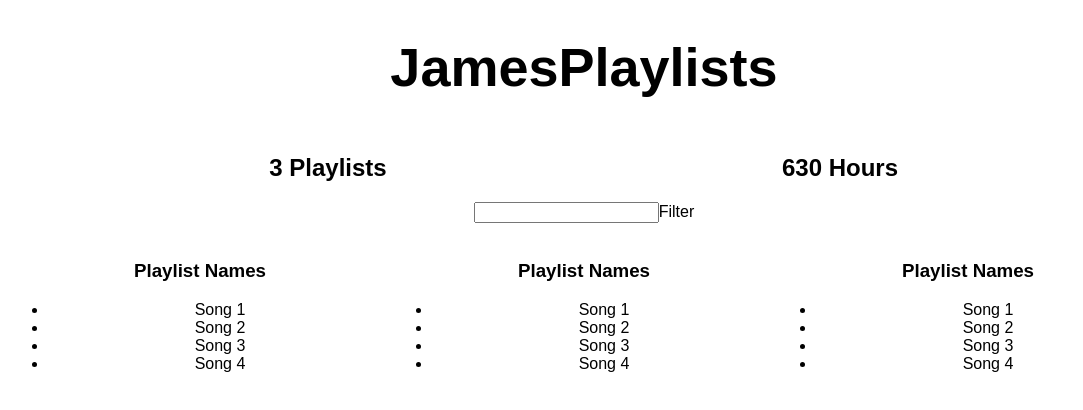
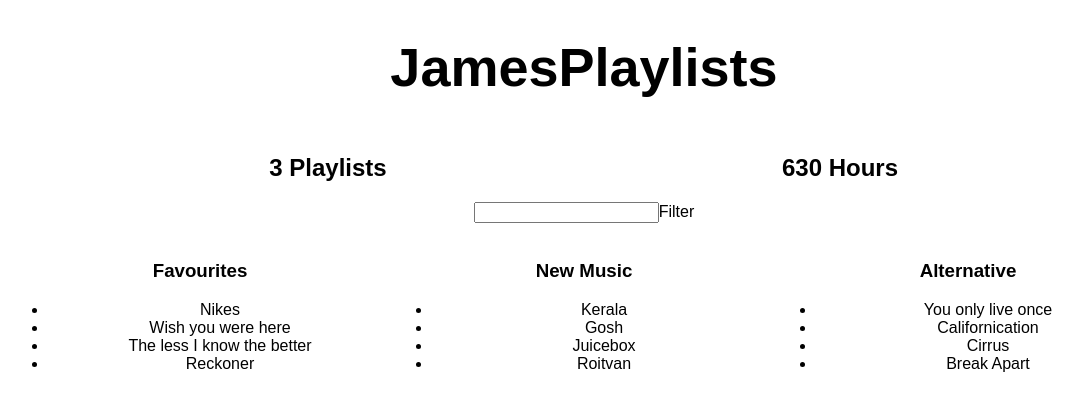
Before and after one commit to jimmymacleod/web-tips-spotify, a React (Create React App) app: page / in a window 1280 px wide. Shown: the top 410 px of the page, without its empty margins (56-1139 px from the left). Built offline with nearby package versions, Linux system fonts and the light colour scheme.

Commit message:
adding OAuth + filter component

```diff
--- a/src/App.js
+++ b/src/App.js
@@ -75,7 +75,10 @@
     return (
       <div>
         <img />
-        <input typle="text" />
+        <input
+          typle="text"
+          onKeyUp={event => this.props.onTextChange(event.target.value)}
+        />
         Filter
       </div>
     );
@@ -87,13 +90,8 @@
     return (
       <div style={{ width: "30%", display: "inline-block" }}>
         <img />
-        <h3>Playlist Names</h3>
-        <ul>
-          <li>Song 1</li>
-          <li>Song 2</li>
-          <li>Song 3</li>
-          <li>Song 4</li>
-        </ul>
+        <h3>{this.props.playlist.name}</h3>
+        <ul>{this.props.playlist.songs.map(song => <li>{song.name}</li>)}</ul>
       </div>
     );
   }
@@ -102,16 +100,31 @@
 class App extends Component {
   constructor() {
     super();
-    this.state = { serverData: {} };
+    this.state = {
+      serverData: {},
+      filterString: ""
+    };
   }
 
   componentDidMount() {
     setTimeout(() => {
       this.setState({ serverData: fakeServerData });
-    }, 5000);
+    }, 1000);
+    // setTimeout(() => {
+    //   this.setState({ filterString: "" });
+    // }, 2000);
   }
 
   render() {
+    console.log("this:", this);
+    console.log(this.state.serverData);
+    let playlistToRender = this.state.serverData.user
+      ? this.state.serverData.user.playlists.filter(playlist =>
+          playlist.name
+            .toLowerCase()
+            .includes(this.state.filterString.toLowerCase())
+        )
+      : [];
     return (
       <div className="App">
         {this.state.serverData.user ? (
@@ -120,14 +133,15 @@
               {this.state.serverData.user.name}
               Playlists
             </h1>
-            <PlaylistsCounter
-              playlists={this.state.serverData.user.playlists}
+            <PlaylistsCounter playlists={playlistToRender} />
+
+            <HoursCounter playlists={playlistToRender} />
+
+            <Filter
+              onTextChange={text => this.setState({ filterString: text })}
             />
-            <HoursCounter playlists={this.state.serverData.user.playlists} />
-            <Filter />
-            <Playlist />
-            <Playlist />
-            <Playlist />
+
+            {playlistToRender.map(playlist => <Playlist playlist={playlist} />)}
           </div>
         ) : (
           <h1>Loading....</h1>
```
